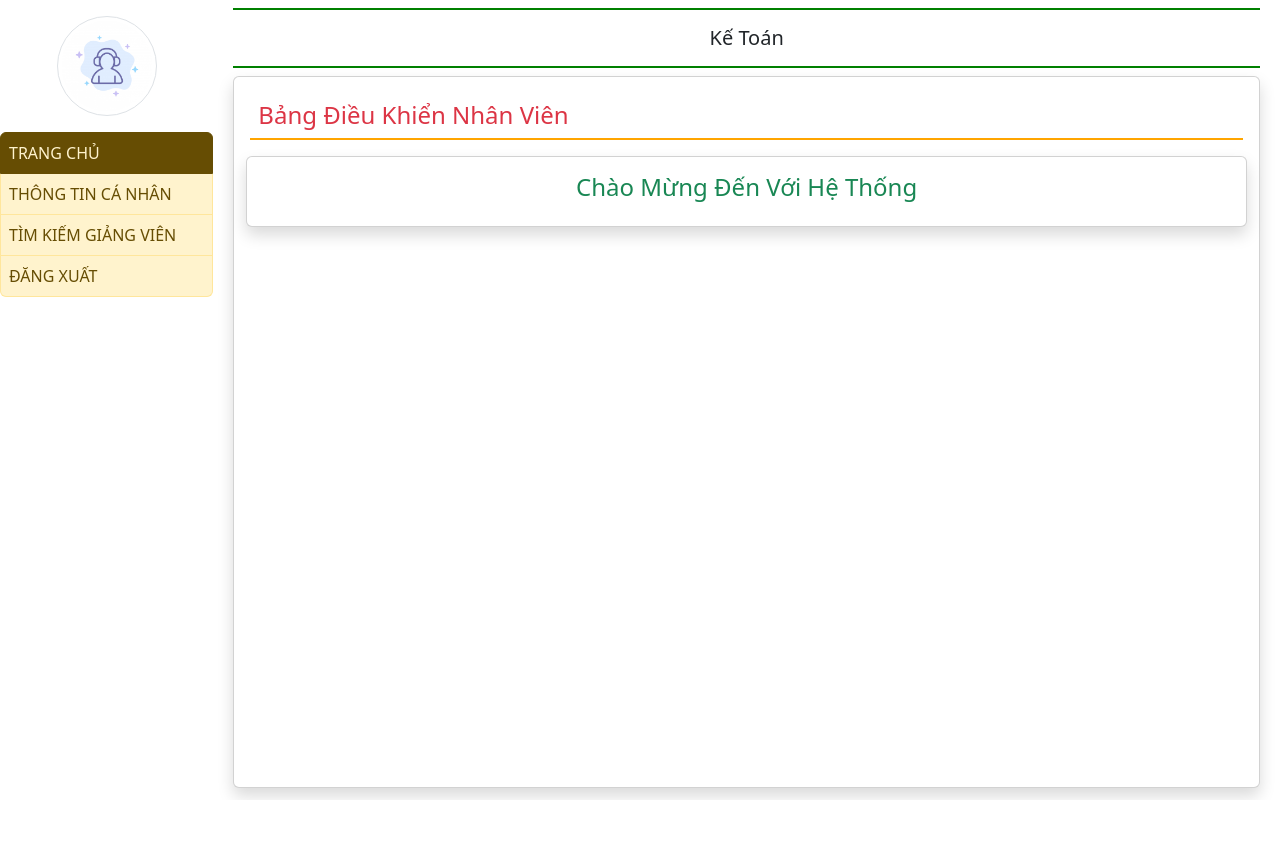
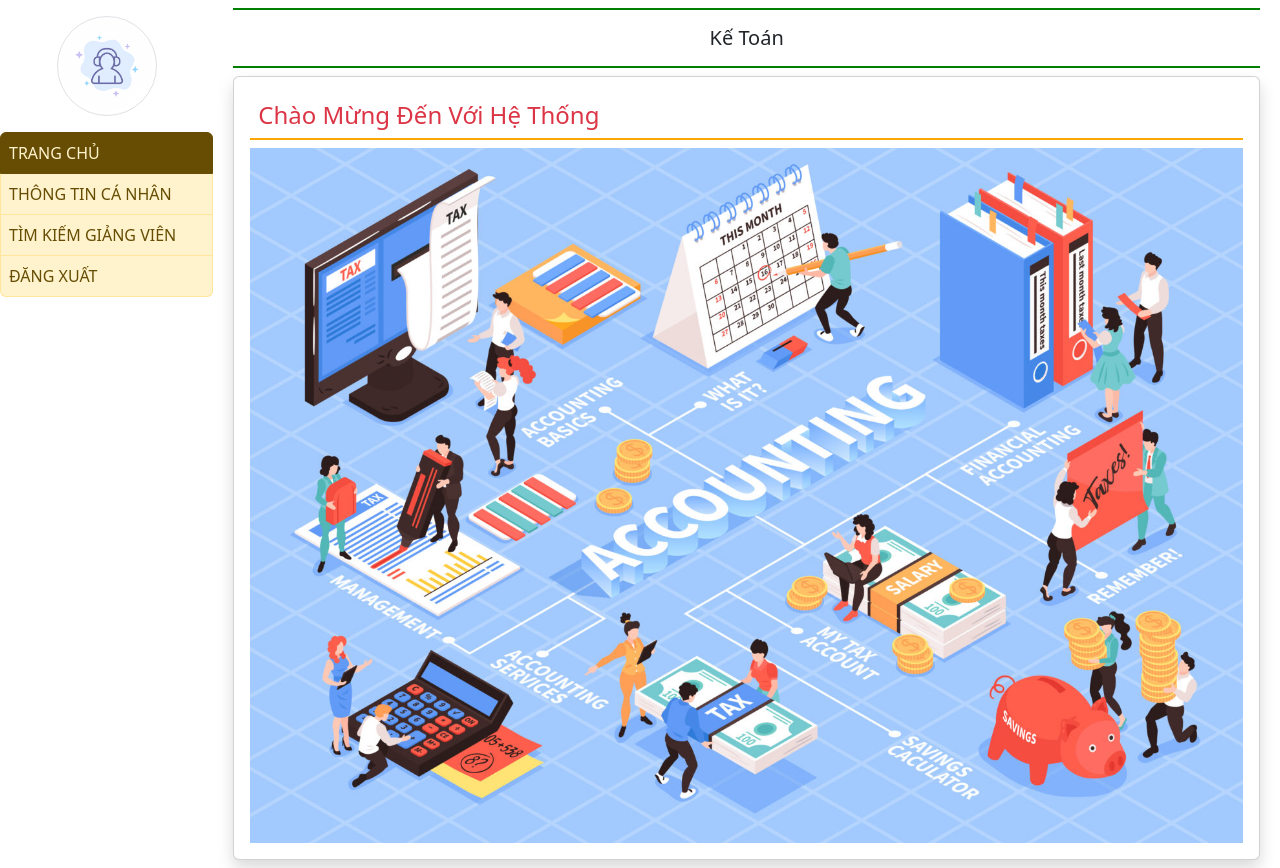
Before and after one commit to iuhttthuong/26_Uni-Salaries-Management, a Django app: page /emp_home/ in a window 1280 px wide. Before the commit the page ends 799 px from the top, so only its background shows below. Run offline with Django 5.2, Linux system fonts and the light colour scheme.

Commit message:
fix home

```diff
--- a/finalproject/quanlyluong/templates/login/emp_home.html
+++ b/finalproject/quanlyluong/templates/login/emp_home.html
@@ -1,14 +1,8 @@
 {% extends 'login/emp_base.html' %}
-
+{% load static %}
 {% block main %}
-    <h4 class="text-danger p-2" style="border-bottom: 2px solid orange;">Bảng Điều Khiển Nhân Viên</h4>
-    <div class="row text-center">
-        <div class="col-sm-12 p-2">
-            <div class="card shadow">
-                <div class="card-body">
-                    <h4 class="text-success">Chào Mừng Đến Với Hệ Thống</h4>
-                </div>
-            </div>
-        </div>
+    <h4 class="text-danger p-2" style="border-bottom: 2px solid orange;">Chào Mừng Đến Với Hệ Thống</h4>
+    <div class="row">
+            <img src="{% static 'app/images/nen_ketoan.jpg' %}" alt="Welcome Image" class="img-fluid">
     </div>
 {% endblock %}
```
Also changed, not shown: finalproject/quanlyluong/templates/login/giangvien_home.html (+4 -10 lines), finalproject/quanlyluong/templates/login/hieutruong_home.html (+4 -10 lines), finalproject/db.sqlite3, finalproject/quanlyluong/static/app/images/nen_ketoan.jpg (added).
